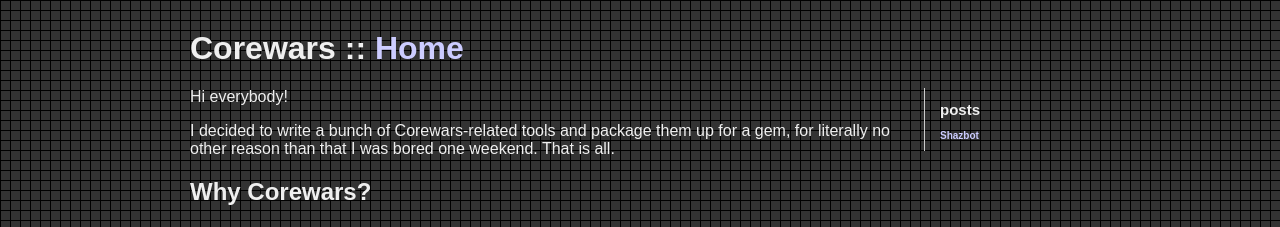
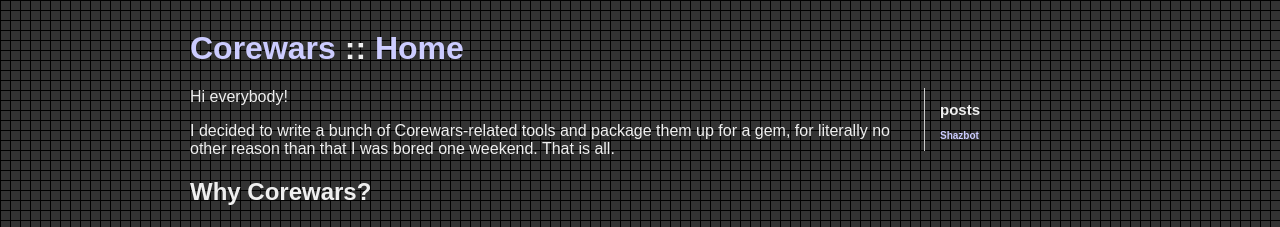
Before and after one commit to mstahl/corewars, a Jekyll site: the page built from index.markdown, in a window 1280 px wide. Shown: the top 227 px of the page. Built offline with Jekyll 4.4.1, drawn with Linux system fonts in a browser that asks for light colours.

Commit message:
Ok so now URLs work. Good.

```diff
--- a/_layouts/default.html
+++ b/_layouts/default.html
@@ -8,14 +8,14 @@
   </head>
   <body>
     <header>
-      <h1 class="branding">Corewars :: <a href="{{ page.url }}">{{ page.title }}</a></h1>
+      <h1 class="branding"><a href="/corewars/">Corewars</a> :: <a href="/corewars{{ page.url }}">{{ page.title }}</a></h1>
     </header>
     <article id="content">
       <aside id="posts" class="right">
         <h2>posts</h2>
         {% for post in site.posts limit:5 %}
           <p>
-            <a href="{{ post.url }}">{{ post.title }}</a>
+            <a href="/corewars{{ post.url }}">{{ post.title }}</a>
           </p>
         {% endfor %}
       </aside>
```
